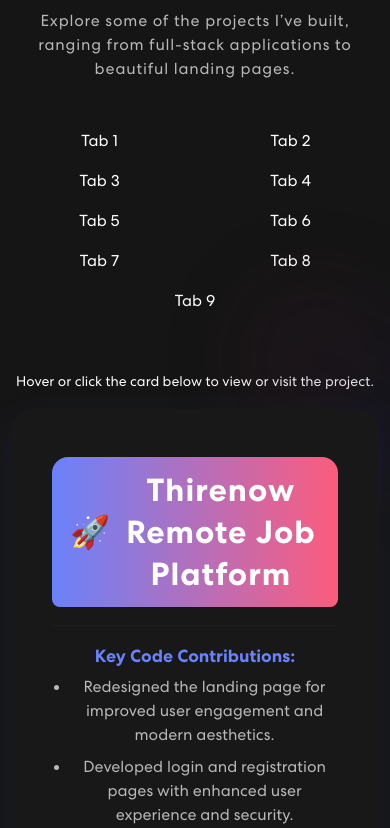
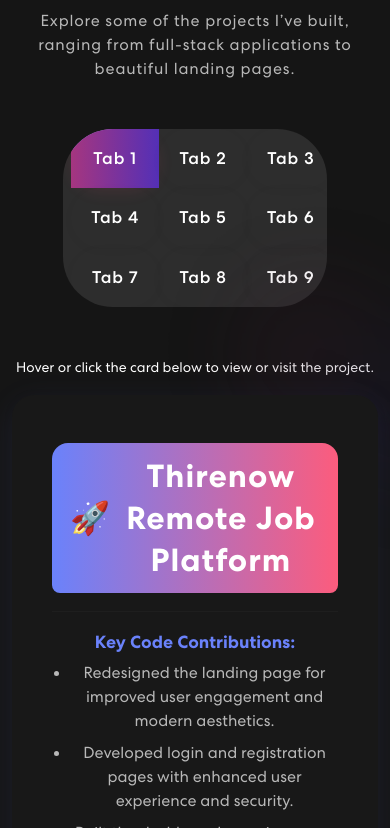
Before and after one commit to Taiwola/portfolio-page, a React (Create React App) app: page / in a window 390 px wide. Shown: the part 1676-2504 px from the top of the page. Built offline with nearby package versions, Linux system fonts and the light colour scheme.

Commit message:
fixing mobile non click

```diff
--- a/src/components/Project.js
+++ b/src/components/Project.js
@@ -162,17 +162,15 @@
                     </Col>
                 </Row>
                 <Tab.Container id='projects-tab' defaultActiveKey={tabs[0].key}>
-                    <Row className="gx-3 gy-2 project-tabs-row mb-5 justify-content-center align-items-center">
-                        {tabs.map((tab, idx) => (
-                            <Col xs={6} md={3} key={tab.key} className="mb-2">
-                                <Nav.Item>
-                                    <Nav.Link eventKey={tab.key} className="project-tab-link w-100 text-center">
-                                        {tab.label}
-                                    </Nav.Link>
-                                </Nav.Item>
-                            </Col>
+                    <Nav variant="pills" className="project-tabs mb-5 justify-content-center align-items-center flex-wrap">
+                        {tabs.map(tab => (
+                            <Nav.Item key={tab.key} className="tab-col">
+                                <Nav.Link eventKey={tab.key} className="project-tab-link text-center w-100">
+                                    {tab.label}
+                                </Nav.Link>
+                            </Nav.Item>
                         ))}
-                    </Row>
+                    </Nav>
                     <Tab.Content>
                         {tabs.map(tab => (
                             <Tab.Pane eventKey={tab.key} key={tab.key}>
```
